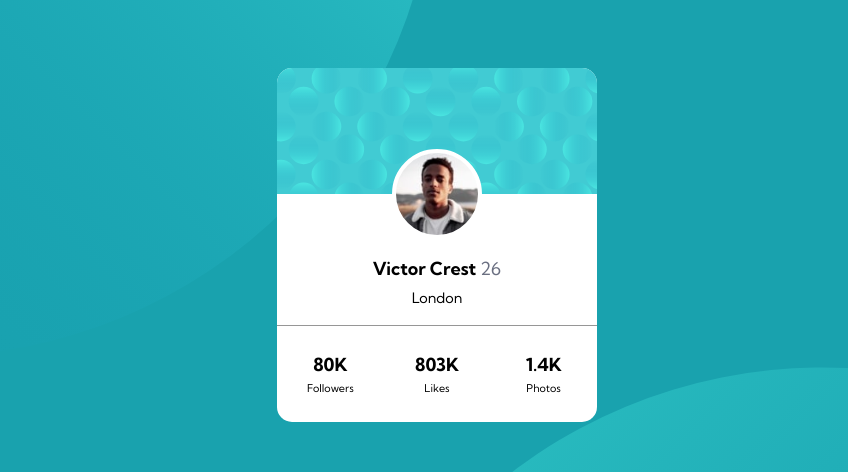
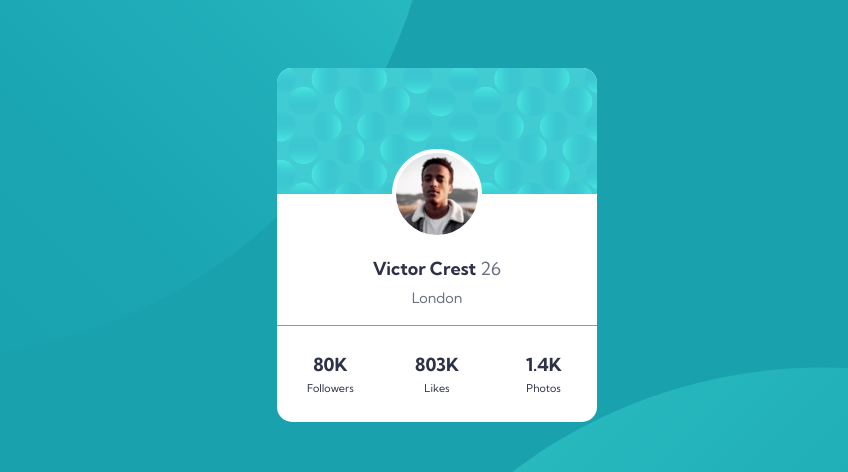
Before and after one commit to dpkreativ/profile-card-component, a plain HTML site: page index.html in a window 1280 px wide. Shown: the part 155-627 px from the top of the page, without its empty margins (203-1051 px from the left). Drawn offline with Linux system fonts and the light colour scheme.

Commit message:
add color tweaks to look more like the UI

```diff
--- a/style.css
+++ b/style.css
@@ -43,6 +43,7 @@ main {
   background-color: #fff;
   border-radius: 15px;
   overflow: hidden;
+  color: var(--color-2);
 }
 
 .card-pattern {
@@ -80,6 +81,7 @@ main {
 .location {
   margin-bottom: 1rem;
   font-size: 0.8rem;
+  color: var(--color-3);
 }
 
 .bottom {
```
